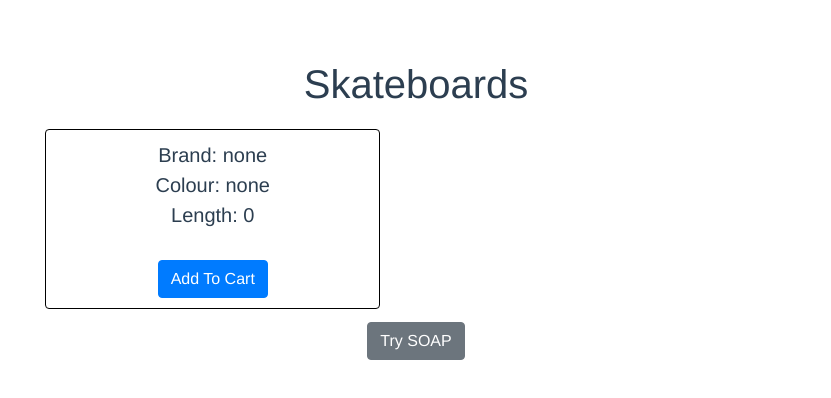
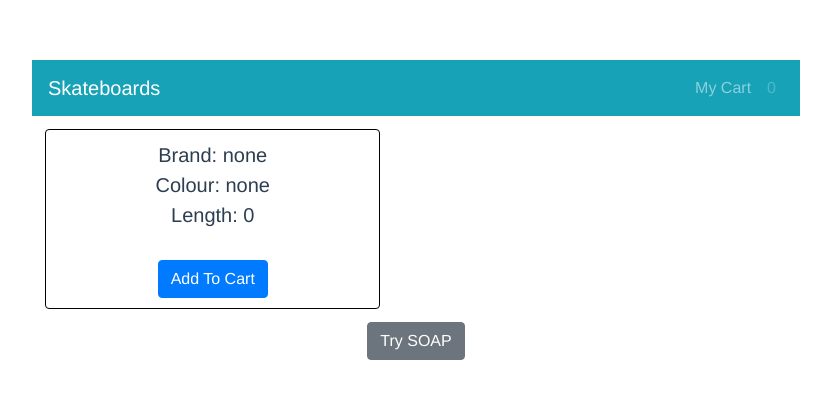
Before and after one commit to gbyesiltas/dist_vue, a Vue app: page / in a window 1280 px wide. Shown: the top 398 px of the page, without its empty margins (224-1055 px from the left). Built offline with nearby package versions, Linux system fonts and the light colour scheme; no server answers.

Commit message:
added a navbar at the top where we see how many items are on the cart

```diff
--- a/src/components/CardGrid.vue
+++ b/src/components/CardGrid.vue
@@ -1,4 +1,14 @@
 <template>
+<div>
+  <b-alert
+      :show="dismissCountDown"
+      dismissible
+      fade
+      @dismissed="dismissCountDown=0"
+      @dismiss-count-down="countDownChanged"
+      >
+      <p>Succesfully added the item to your cart!</p>
+    </b-alert>
   <ul class="cardGrid">
         <li class = "card" v-for="(skateboard, index) in skateboards" :key="index">
           <div class="card-content">
@@ -9,15 +19,22 @@
           </div>
         </li>
   </ul>
+</div>
 </template>
 
 <script>
 export default {
   name: 'CardGrid',
   props: ['skateboards'],
+  data(){
+    return{
+      dismissSecs: 1,
+      dismissCountDown:0,
+      showDismissableAlert: false,
+    }
+  },
   methods:{
     addToCart(skateboard){
-
       fetch("http://localhost:4545/DAdemo/shopping",
         {
           method: 'POST',
@@ -26,7 +43,17 @@ export default {
           },
           body: skateboard.id
         })
-
+      this.showAlert()
+      this.succesfullyAdded()
+    },
+    countDownChanged(dismissCountDown) {
+      this.dismissCountDown = dismissCountDown
+    },
+    showAlert() {
+      this.dismissCountDown = this.dismissSecs
+    },
+    succesfullyAdded(){
+      this.$emit('itemAdded')
     }
   }
 }
@@ -59,4 +86,9 @@ li, ul{
   margin-left: 10px;
   margin-right: 10px;
 }
+
+b-alert{
+  max-height: 20px;
+  margin-bottom: 0;
+}
 </style>
--- /dev/null
+++ b/src/components/MyNavbar.vue
@@ -0,0 +1,25 @@
+<template>
+    <div>
+        <b-navbar toggleable="lg" type="dark" variant="info">
+            <b-navbar-brand>{{navbarBrand}}</b-navbar-brand>
+            <b-navbar-nav class="ml-auto">
+                <b-nav-item href="#">My Cart</b-nav-item>
+                <b-nav-item disabled>{{numberOfItems}}</b-nav-item>
+            </b-navbar-nav>
+        </b-navbar>
+    </div>
+</template>
+
+
+<script>
+export default {
+  name: 'MyNavbar',
+  props: {
+      navbarBrand: String,
+      numberOfItems: Number,
+  },
+  created(){
+      console.log(this['navbar-brand'])
+  }
+}
+</script>
--- a/src/views/MainPage.vue
+++ b/src/views/MainPage.vue
@@ -1,27 +1,30 @@
 <template>
-    <div>
-        <h1>Skateboards</h1>
-        <CardGrid :skateboards="skateboards"/>
-        <b-button @click="soapMethod()">Try SOAP</b-button>
-    </div>
+  <div>
+    <MyNavbar :navbarBrand="title" :numberOfItems="numberOfItems" />
+    <CardGrid :skateboards="skateboards" @itemAdded="itemAdded"/>
+    <b-button @click="soapMethod()">Try SOAP</b-button>
+  </div>
 </template>
 
 <script>
 import CardGrid from "../components/CardGrid";
+import MyNavbar from "../components/MyNavbar";
 
 export default {
   name: 'MainPage',
   components: {
     CardGrid,
+    MyNavbar
   },
   data(){
     return {
       skateboards : [{"brand":"none","colour":"none","length":0}],
+      title: "Skateboards",
+      numberOfItems : 0,
     }
   },
   methods:{
     soapMethod(){
-
       let xmls= `<?xml version="1.0" encoding="UTF-8"?>
                 <S:Envelope xmlns:S="http://schemas.xmlsoap.org/soap/envelope/" xmlns:SOAP-ENV="http://schemas.xmlsoap.org/soap/envelope/">
                     <SOAP-ENV:Header/>
@@ -42,12 +45,19 @@ export default {
 
       console.log("SOAP Method")
     },
+    itemAdded(){
+      this.numberOfItems= this.numberOfItems+1
+    }
   },
   created() {
     // Simple GET request using fetch
     fetch("http://localhost:8080/DAdemo/api/skateboards")
       .then(response => response.json())
       .then(data => this.skateboards=data);
+
+    fetch("http://localhost:4545/DAdemo/shopping")
+      .then(response => response.json())
+      .then(data => this.numberOfItems=data.numberOfItems)
   },
 }
 </script>
```
Lines whose indentation alone changed are shown as unchanged.
